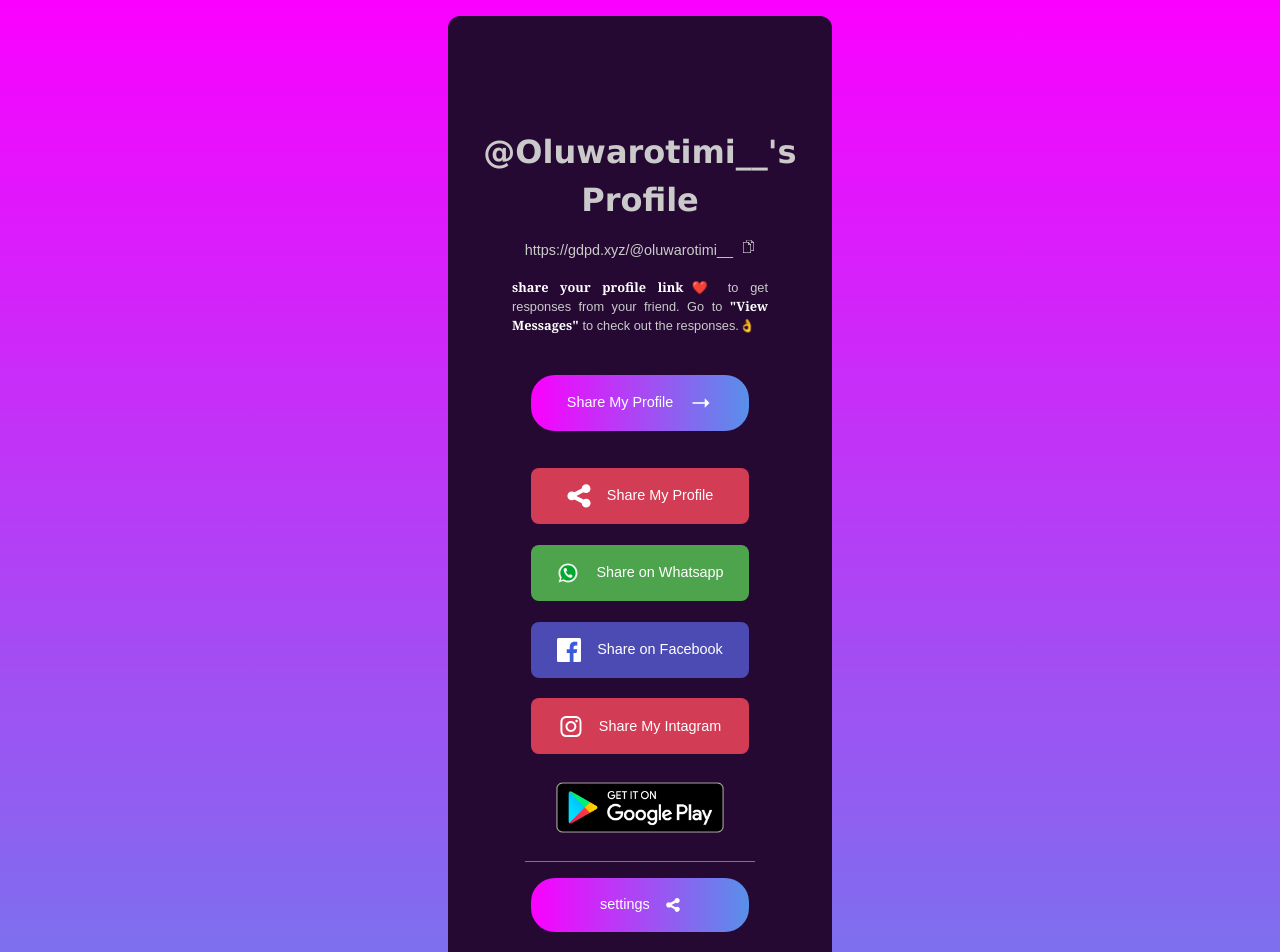
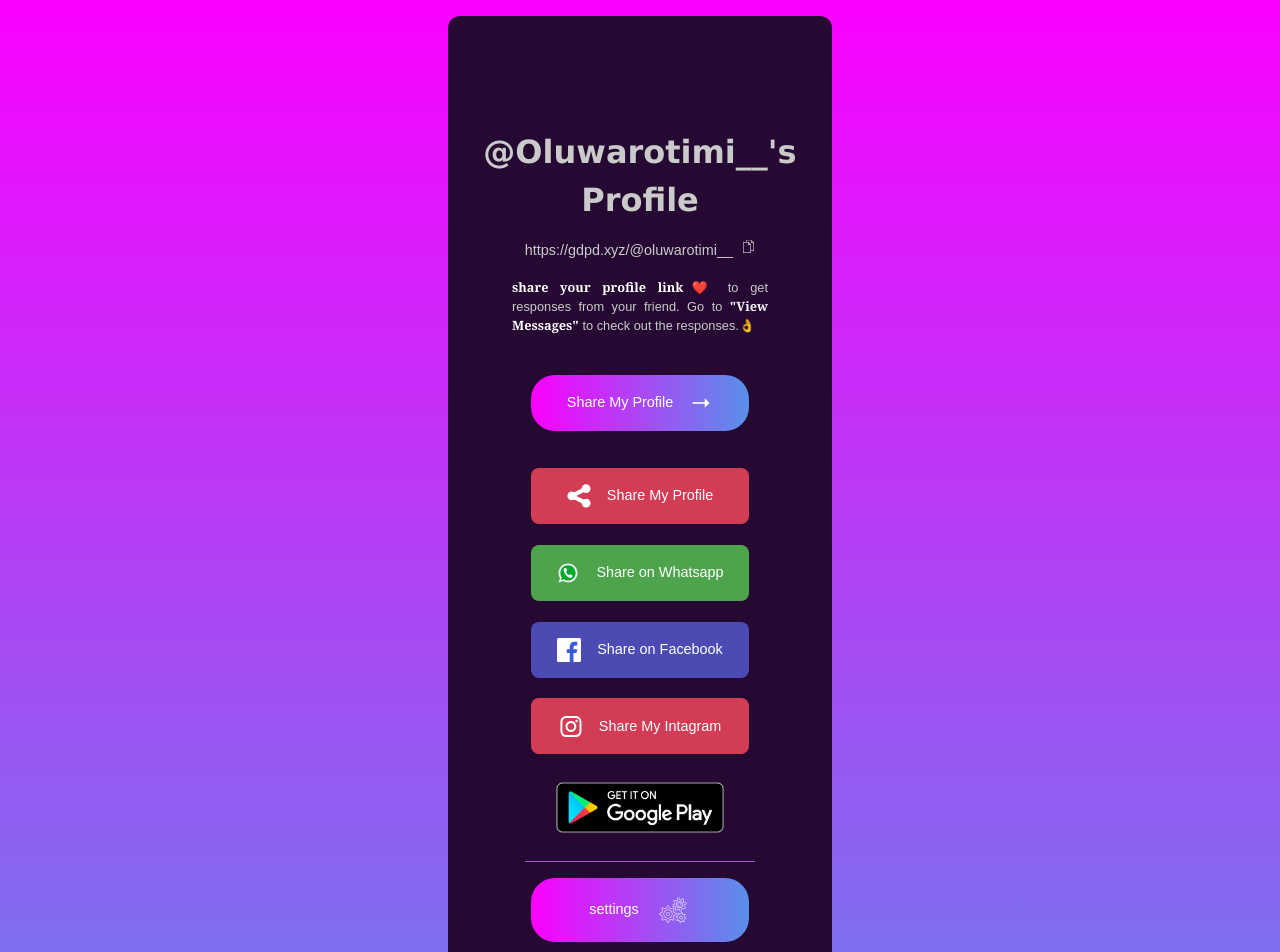
Before and after one commit to Robinson-Taiwo/musica, a React (Vite) app: page / in a window 1280 px wide. Shown: the top 952 px of the page. Built offline with nearby package versions, Linux system fonts and the light colour scheme.

Commit message:
WIP: fixing login page

```diff
--- a/src/assets/Components/Anonymous/Anonymous.css
+++ b/src/assets/Components/Anonymous/Anonymous.css
@@ -62,7 +62,7 @@
 }
 
 .shared{
-    @apply h-[1rem] w-[1em]
+    @apply h-[2rem] w-[2.5em]
 }
 
 .settings{
--- a/src/assets/Components/Anonymous/Anonymous.jsx
+++ b/src/assets/Components/Anonymous/Anonymous.jsx
@@ -7,6 +7,8 @@ import share from "/icons/share.svg"
 import whatsapp from "/icons/whatsapp.svg"
 import arrow from "/icons/arrow.svg"
 import copy from "/icons/copy.svg"
+import settings from "/icons/settings.svg"
+
 
 import instagram from "/icons/instagram.svg"
 import facebook from "/icons/facebook.svg"
@@ -86,7 +88,7 @@ useEffect(() => {
 </div>
 
 <button className="view-messages settings ">
-   <span>settings</span> <span><img src={share} alt="" className='shared' /></span>
+   <span>settings</span> <span><img src={settings} alt="" className='shared' /></span>
 </button>
 
 
```
Also changed, not shown: public/icons/settings.svg (added).
